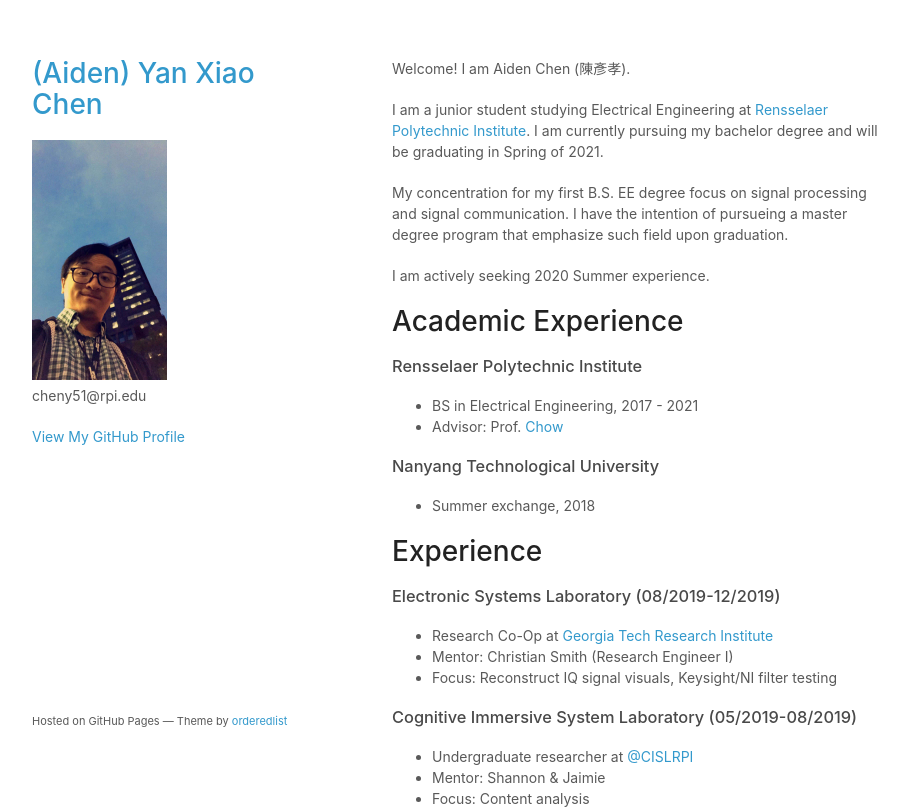
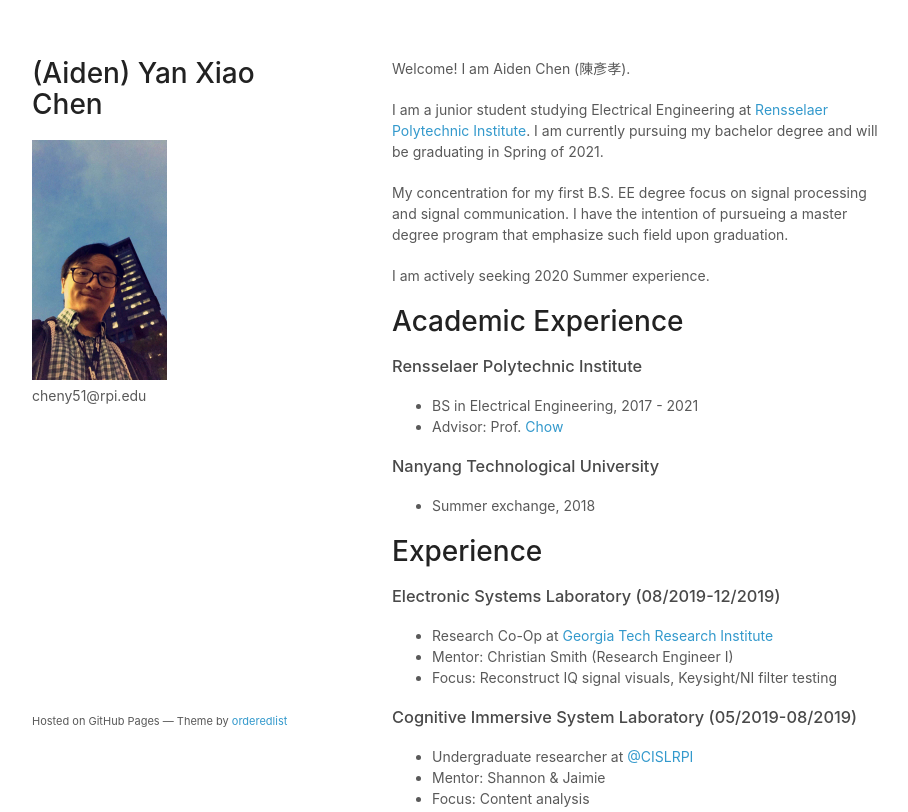
Before and after one commit to cheny51/homepage, a plain HTML site: page index.html in a window 1280 px wide. Shown: the top 812 px of the page, without its empty margins (178-1086 px from the left). Drawn offline with Linux system fonts and the light colour scheme.

Commit message:
Revert "Merge branch 'develop'"
This reverts commit 1555c2acf2d7da80a67745e9ecabc5db2a9c23b0.

```diff
--- a/index.html
+++ b/index.html
@@ -15,10 +15,9 @@
   <body>
     <div class="wrapper">
       <header>
-        <h1><a href="https://cheny51.github.io/homepage">(Aiden) Yan Xiao Chen</a></h1>
+        <h1>(Aiden) Yan Xiao Chen</h1>
         <img src="images/profile_image_110219.jpg" alt='logo'>
         <p>cheny51@rpi.edu</p>
-        <a href="https://github.com/cheny51">View My GitHub Profile</a>
       </header>
       <section>
         <p>Welcome! I am Aiden Chen (陳彥孝). </p>
```
